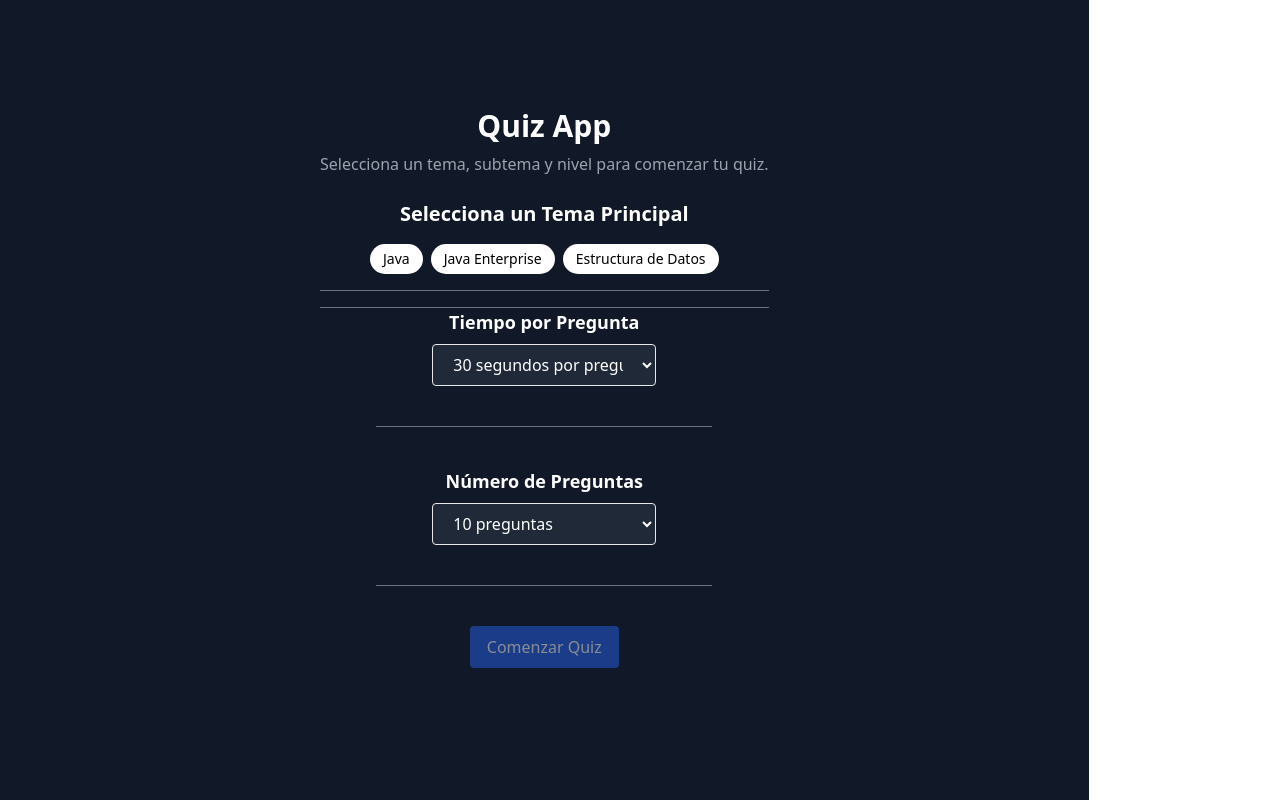
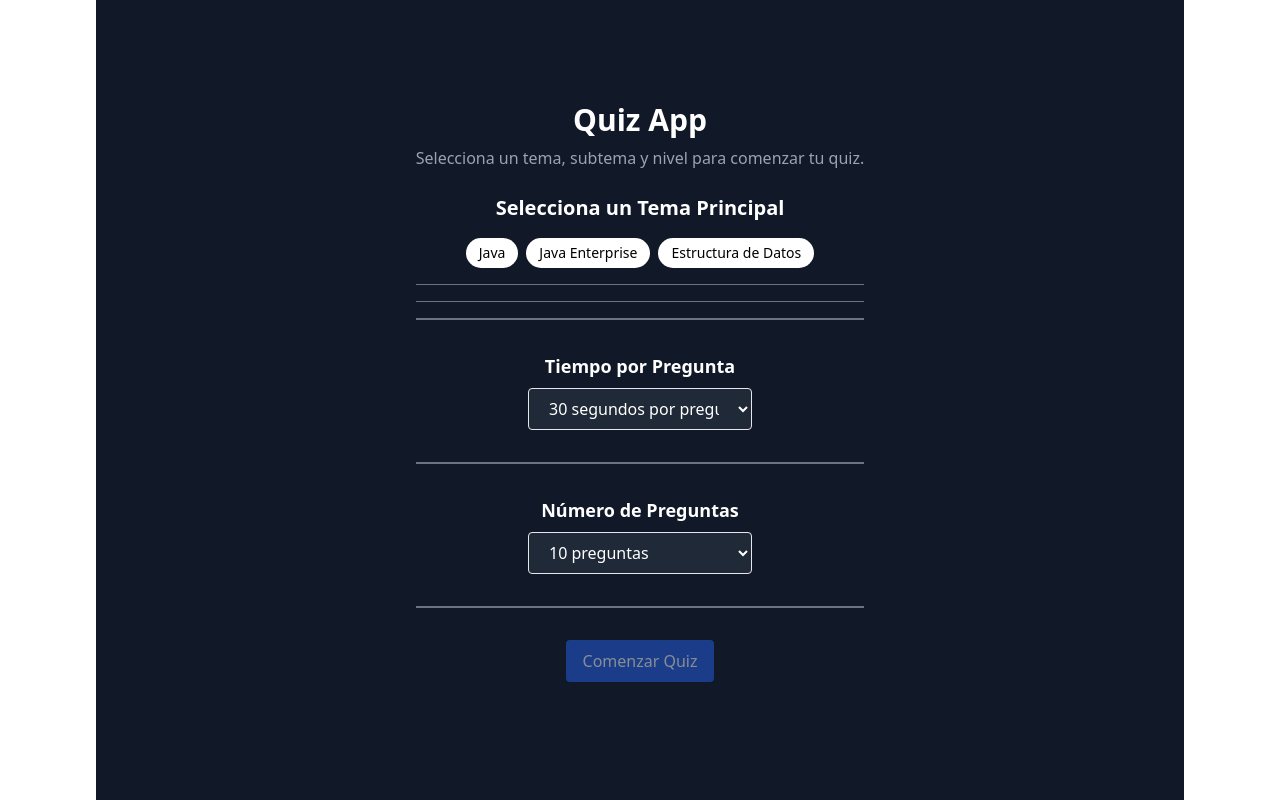
Before and after one commit to jamjav/quiz-react, a React (Vite) app: page / in a window 1280 px wide. Built offline with nearby package versions, Linux system fonts and the light colour scheme.

Commit message:
mejora de diseño

```diff
--- a/src/components/QuizControls.jsx
+++ b/src/components/QuizControls.jsx
@@ -11,7 +11,10 @@ export default function QuizControls({
   selectedSubTags,
 }) {
   return (
-    <div className="flex flex-col items-center gap-6 mb-6">
+    <div className="flex flex-col items-center gap-4 mb-4">
+      <div className="w-full flex justify-center">
+        <hr className="w-full my-4 border-t-2 border-gray-500 mx-auto" />
+      </div>
       <div className="text-center w-full">
         <h3 className="text-lg font-bold mb-2">Tiempo por Pregunta</h3>
         <select
@@ -27,7 +30,7 @@ export default function QuizControls({
         </select>
       </div>
       <div className="w-full flex justify-center">
-        <hr className="w-3/4 my-4 border-t border-gray-500" />
+        <hr className="w-full my-4 border-t-2 border-gray-500 mx-auto" />
       </div>
       <div className="text-center w-full">
         <h3 className="text-lg font-bold mb-2">Número de Preguntas</h3>
@@ -44,7 +47,7 @@ export default function QuizControls({
         </select>
       </div>
       <div className="w-full flex justify-center">
-        <hr className="w-3/4 my-4 border-t border-gray-500" />
+        <hr className="w-full my-4 border-t-2 border-gray-500 mx-auto" />
       </div>
       <Button
         onClick={startQuiz}
--- a/src/index.css
+++ b/src/index.css
@@ -29,9 +29,11 @@ a:hover {
 body {
   margin: 0;
   display: flex;
-  place-items: center;
-  min-width: 320px;
+  flex-direction: column;
+  justify-content: center;
+  align-items: center;
   min-height: 100vh;
+  gap: 2rem; /* Uniform vertical spacing */
 }
 
 h1 {
```
